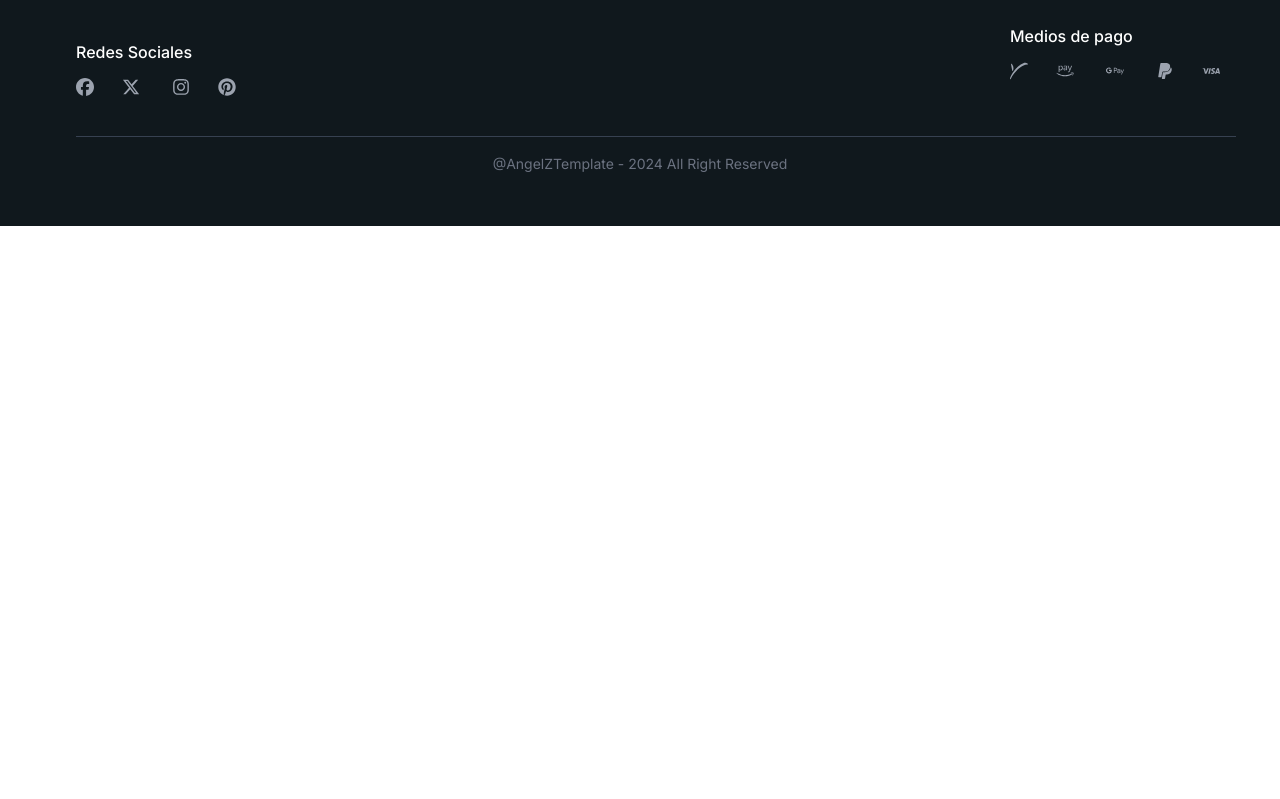
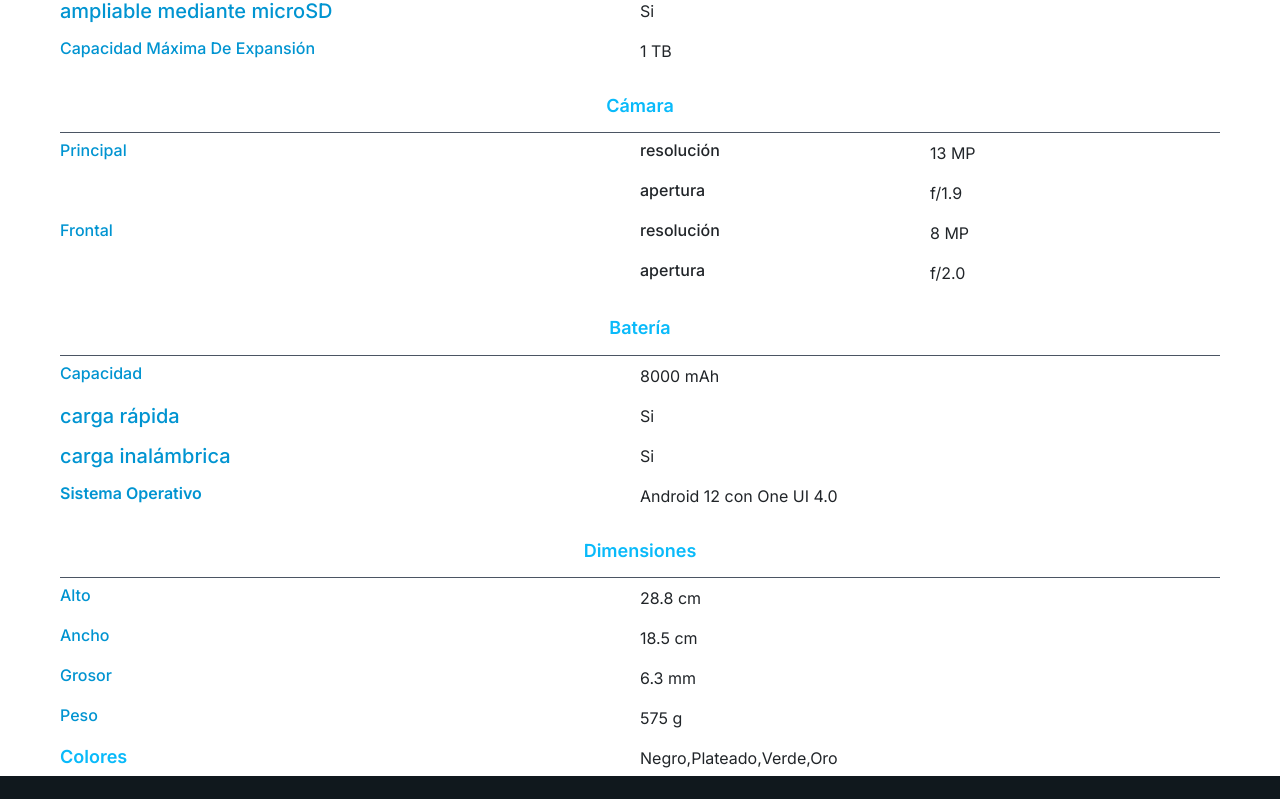
Before and after one commit to angeleesc/az-market-zilla-template, a Next.js app: page /product-details/1 in a window 1280 px wide. Shown: the part 1609-2408 px from the top of the page. Before the commit the page ends 1835 px from the top, so only its background shows below. Built offline with nearby package versions, Linux system fonts and the light colour scheme.

Commit message:
spech tab

```diff
--- a/components/tabs/info-detail-tab/SpechTemplate.jsx
+++ b/components/tabs/info-detail-tab/SpechTemplate.jsx
@@ -5,7 +5,7 @@ function StringSpechTemplate({ campo, value }) {
 
     return <div className='grid grid-cols-2'>
         <div>
-            <h4 className='text-theme-primary text-[18px] font-semibold'>{campo}</h4>
+            <h4 className='text-theme-primary-shadow capitalize text-[16px] font-semibold'>{campo}</h4>
         </div>
         <div>
             <p>{value}</p>
@@ -13,16 +13,129 @@ function StringSpechTemplate({ campo, value }) {
     </div>
 }
 
-function ArraySpechTemplat(campo, value) {
-    return <div>
-        <h4>es un array</h4>
+function SubtringTemplate({ campo, value }) {
+    return <div className='grid grid-cols-2'>
+        <div>
+            <h4 className='text-[16px] capitalize text-theme-primary-shadow'>{campo}</h4>
+        </div>
+        <div>
+            <p>
+                {
+                    value
+                }
+            </p>
+        </div>
+
+    </div>
+}
+
+function ArraySpechTemplat({ campo, value }) {
+
+    const longitud = value.length
+
+    // console.log(value)
+    return <div className='grid grid-cols-2'>
+        <div>
+            <h4 className='text-theme-primary capitalize text-[18px] font-semibold'>{campo}</h4>
+        </div>
+        <div>
+            {
+                value.toString()
+            }
+        </div>
     </div>
 
 
 }
+
+function BoolTemplate({ campo, value }) {
+
+    // console.log("bool template recibio", campo, value)
+
+    return <div className='grid grid-cols-2'>
+        <div>
+            <h5 className='text-theme-primary-shadow' >{campo}</h5>
+        </div>
+        <div>
+            <p>{value ? "Si" : "No"}</p>
+        </div>
+
+    </div>
+}
+
+function GerericObjetTemplate({ campo, value }) {
+
+    console.log("el sub objeto recibio", value, campo)
+    const keys = Object.keys(value)
+
+    return <div className='grid grid-cols-2'>
+        <div>
+            <h4 className='text-theme-primary-shadow  capitalize text-[16px]'>
+                {campo}
+            </h4>
+        </div>
+        <div>
+            <ul className='m-0 p-0'>
+                {
+                    keys.map((kay, i) => {
+                        return <li className='w-full grid grid-cols-2'>
+                            <div>
+                                <h6>{kay}</h6>
+                            </div>
+                            <div>
+                                <p>{value[kay]}</p>
+                            </div>
+                        </li>
+                    })
+                }
+
+            </ul>
+        </div>
+
+    </div>
+
+}
+
+function SubOjetTemplate({ campo, valor }) {
+
+
+    // console.log("el tipo del sub campo es ", campo, typeof (valor))
+
+    // if (typeof (valor) === "boolean") return <BoolTemplate campo={campo} value={value} />
+
+    if (typeof (valor) === "boolean") return <BoolTemplate campo={campo} value={valor} />
+    if (typeof (valor) === "string" || typeof (valor) === "number") return <SubtringTemplate campo={campo} value={valor} />
+    if (typeof (valor) === "object") return <GerericObjetTemplate campo={campo} value={valor} />
+
+
+
+
+    return <h4>
+        {campo}
+    </h4>
+
+}
+
+
+
 function ObjetTemplate({ campo, value }) {
+
+    const subObjetKeys = Object.keys(value)
+
+
     return <div>
-        <h4>Es un objeto</h4>
+        <h4 className='text-theme-primary capitalize text-[18px] font-semibold text-center p-3 border-b border-gray-600'>{campo}</h4>
+        {
+            subObjetKeys.map((subCampo, i) => {
+
+                return <React.Fragment key={subCampo}>
+                    <SubOjetTemplate campo={subCampo} valor={value[subCampo]} />
+                </React.Fragment>
+
+
+            })
+        }
+
     </div>
 }
 
```
